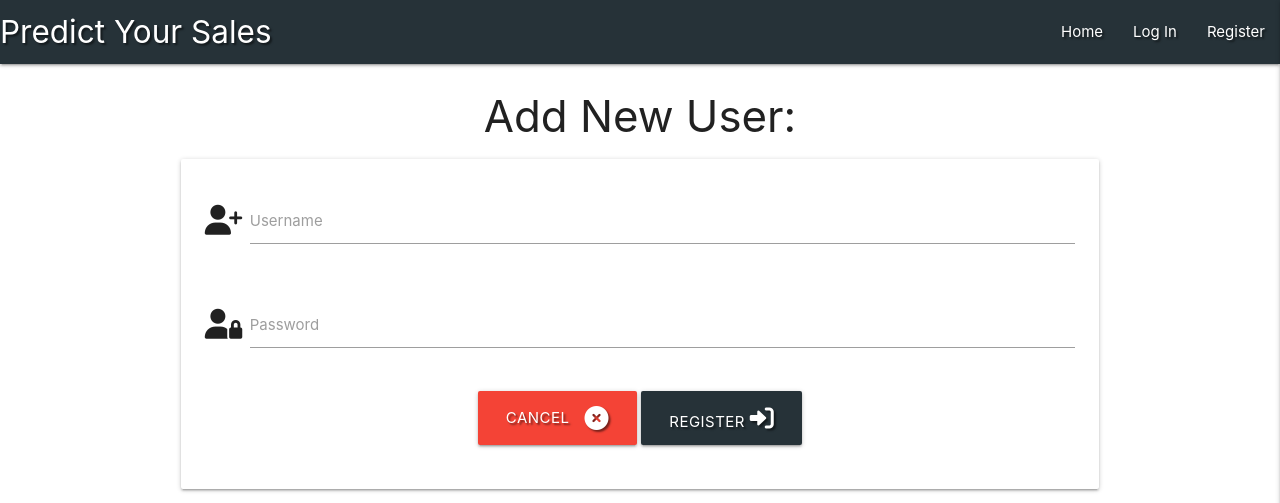
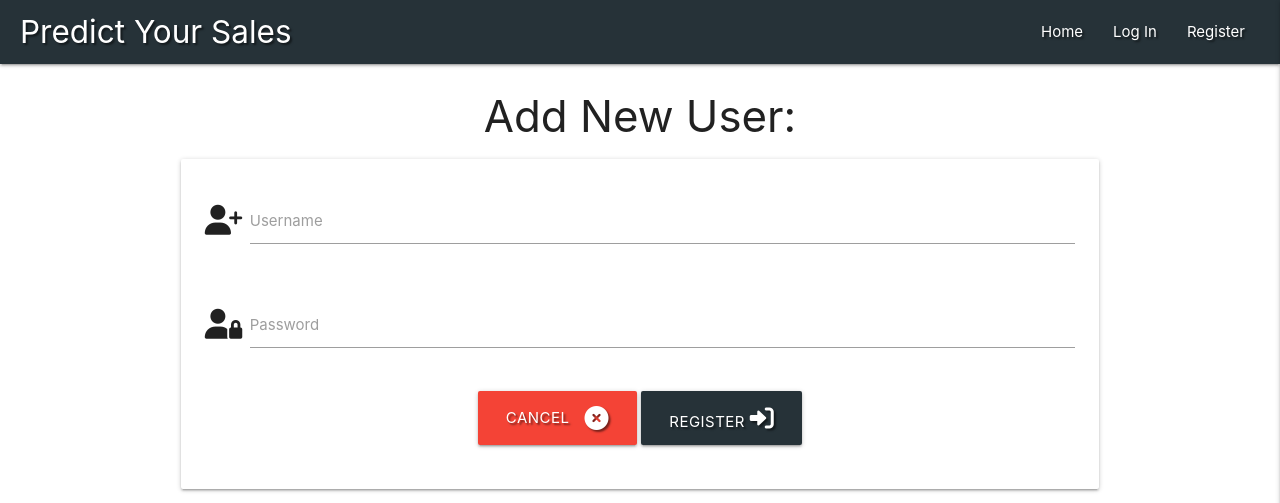
Before and after one commit to Code-Institute-Submissions/VinBdev-Predict_Your_Sales_JuneResub, a Flask app: page /new_user in a window 1280 px wide. Shown: the top 503 px of the page. Run offline with Flask 2, Linux system fonts and the light colour scheme; some libraries are stand-ins or nearby versions.

Commit message:
Adjusted navbar padding

```diff
--- a/static/css/style.css
+++ b/static/css/style.css
@@ -31,3 +31,8 @@
      left:0;
      width:100%;
 }
+
+.navbar{
+    padding-left: 20px;
+    padding-right: 20px;
+}
--- a/templates/base.html
+++ b/templates/base.html
@@ -15,7 +15,7 @@
 <body>
     <header>
         <!-- Top navbar-->
-        <nav class="nav-extended text-shadow blue-grey darken-4">
+        <nav class="nav-extended navbar text-shadow blue-grey darken-4">
             <div class="nav-wrapper">
                 <a href="{{ url_for('get_sales') }}" class="brand-logo text-wrapped">Predict Your Sales  </i></a>
                 <a href="#" data-target="mobile-demo" class="sidenav-trigger right"><i class="material-icons"><i class="fas fa-bars"></i></i></a>
@@ -75,11 +75,11 @@
     <div class="footer-copyright page-footer grey darken-4">
         <div class="container center-align">
             <div class="row">
-                <div class="col s12">
+                <div class="col s12  ">
                     <p>&copy; Made for Educational Purposes by Vincent Brown @2022</p>
                 </div>
+            </div>
 
-            </div>
         </div>
     </div>
 
```
